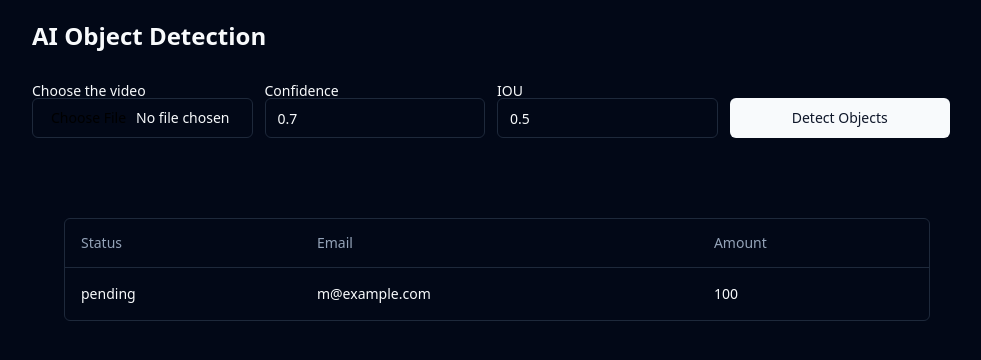
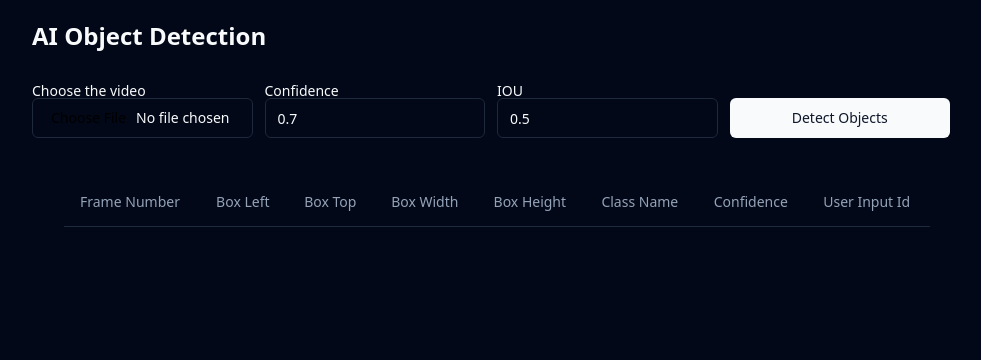
Before and after one commit to jrneliodias/detect-object-interface, a React (Vite) app in the folder front-end/Client/: page / in a window 1280 px wide. Shown: the top 360 px of the page, without its empty margins (143-1124 px from the left). Built offline with nearby package versions, Linux system fonts and the light colour scheme.

Commit message:
feat: create the detection table component

```diff
--- a/front-end/Client/src/components/detect-table.tsx
+++ b/front-end/Client/src/components/detect-table.tsx
@@ -1,36 +1,54 @@
-import { useEffect, useState } from "react";
-import { Payment, columns } from "./ui/table/columns"
-import { DataTable } from "./ui/table/data-table"
+import { useEffect } from "react";
+import { Table, TableBody, TableCell, TableHead, TableHeader, TableRow } from "./ui/table";
+import { Detection } from "@/App";
 
-async function getData(): Promise<Payment[]> {
-    // Fetch data from your API here.
-    return [
-        {
-            id: "728ed52f",
-            amount: 100,
-            status: "pending",
-            email: "m@example.com",
-        },
-        // ...
-    ]
+type DetectTableProps = {
+
+    lastDetections: Detection[] | null
 }
 
-export default function DetectTable() {
-    const [data, setData] = useState<Payment[]>([]);
+export default function DetectTable({ lastDetections }: DetectTableProps) {
 
     useEffect(() => {
-        async function fetchData() {
-            const fetchedData = await getData()
-            setData(fetchedData)
 
-        }
 
-        fetchData()
+
     }, [])
 
     return (
-        <div className="container mx-auto py-10">
-            <DataTable columns={columns} data={data} />
+        <div className="container">
+            <Table>
+                <TableHeader>
+                    <TableRow>
+
+                        <TableHead>Frame Number</TableHead>
+                        <TableHead>Box Left</TableHead>
+                        <TableHead>Box Top</TableHead>
+                        <TableHead>Box Width</TableHead>
+                        <TableHead>Box Height</TableHead>
+                        <TableHead>Class Name</TableHead>
+                        <TableHead>Confidence</TableHead>
+                        <TableHead>User Input Id</TableHead>
+                    </TableRow>
+                </TableHeader>
+                <TableBody>
+
+
+                    {lastDetections && (lastDetections.map((detection) => (
+                        <TableRow key={detection.id}>
+
+                            <TableCell>{detection.frame_number}</TableCell>
+                            <TableCell>{detection.box_left}</TableCell>
+                            <TableCell>{detection.box_top}</TableCell>
+                            <TableCell>{detection.box_width}</TableCell>
+                            <TableCell>{detection.box_height}</TableCell>
+                            <TableCell>{detection.class_name}</TableCell>
+                            <TableCell>{detection.confidence}</TableCell>
+                            <TableCell>{detection.user_input_id}</TableCell>
+                        </TableRow>
+                    )))}
+                </TableBody>
+            </Table>
         </div>
     )
 }
```
